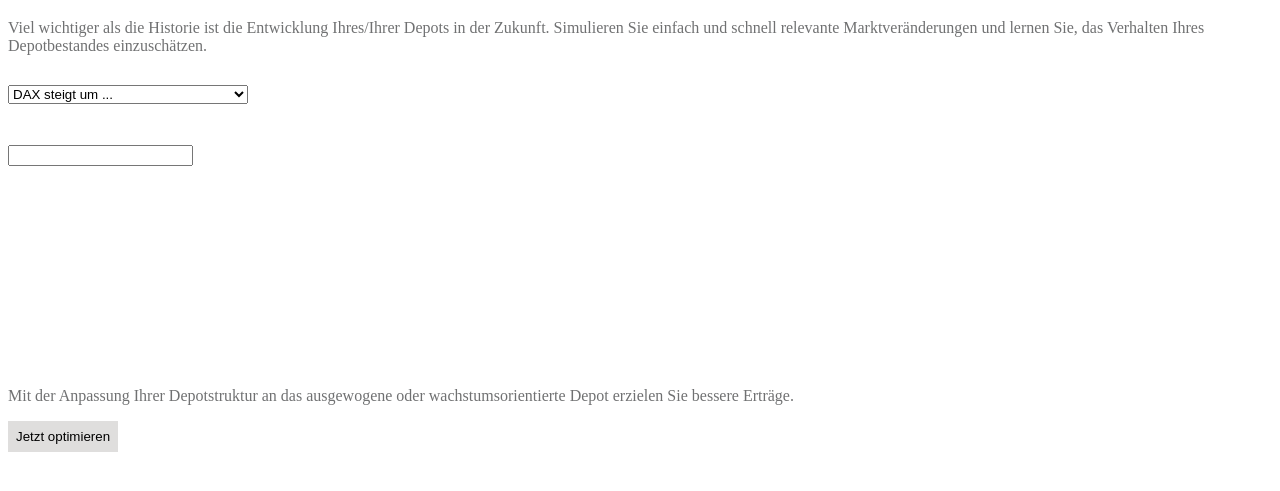
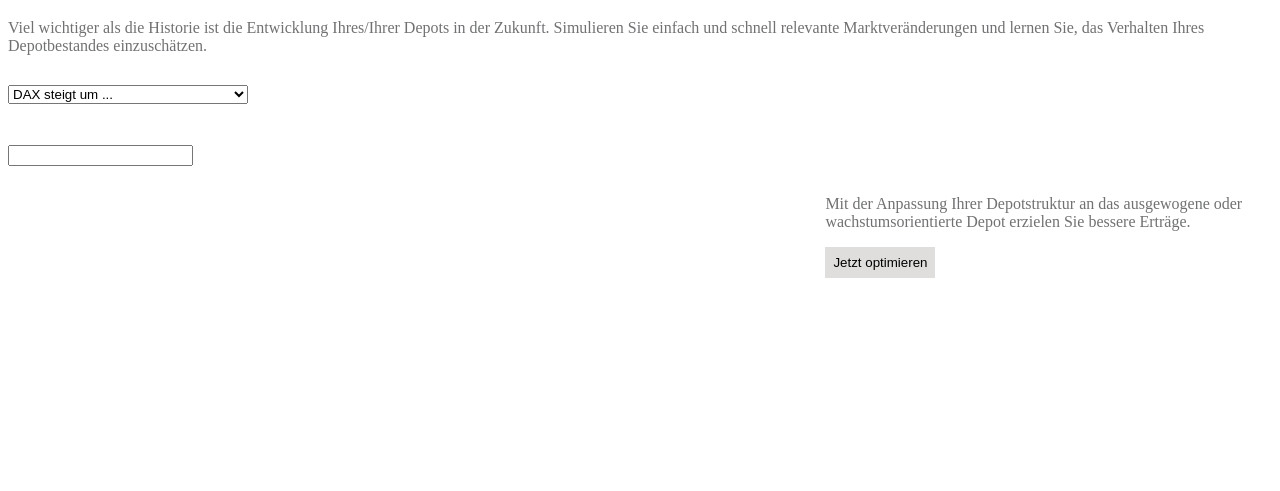
Before and after one commit to mfilenko/roboanalyst, a Django app: page /simulation/ in a window 1280 px wide. Shown: the part 259-750 px from the top of the page. Run offline with Django 3.2, Linux system fonts and the light colour scheme; style sheets or scripts are compiled from the project's sources; some libraries are stand-ins or nearby versions.

Commit message:
Simulation gui optimization

```diff
--- a/templates/simulation.html
+++ b/templates/simulation.html
@@ -59,6 +59,12 @@
 .tooltip.top .tooltip-arrow{
 
     border-top-color: rgba(0,0,0,0);
+}
+
+    #myContainer{
+        display: flex;
+        flex-direction: row;
+        align-items:  center;
     }
 
 </style>
@@ -233,8 +239,10 @@ drawDiagram()
 <script type="text/javascript" src="{% static 'vendor/seiyria-bootstrap-slider/dependencies/js/highlight.min.js' %}"></script>
 
 <div class="container">
-    <div class="row">
-        <div class="col-sm-4">
+    <div id="myContainer">
+
+
+            <div style="flex-grow:2;flex-basis: 60%">
                 <div>
                     <select id="einflussfaktor" onchange="drawDiagram()">
                       <option value="dax">DAX steigt um ...</option>
@@ -251,9 +259,10 @@ drawDiagram()
                     <div id="newBardiagramm" style="height:200px;"></div>
                 </div>
             </div>
-        <div class="col-sm-4">
+            <div style="flex-grow:1; flex-basis: 33%">
                 {% include "inclusions/optimization_block.html" %}
             </div>
+
     </div>
 </div>
 
```
Lines whose indentation alone changed are shown as unchanged.
